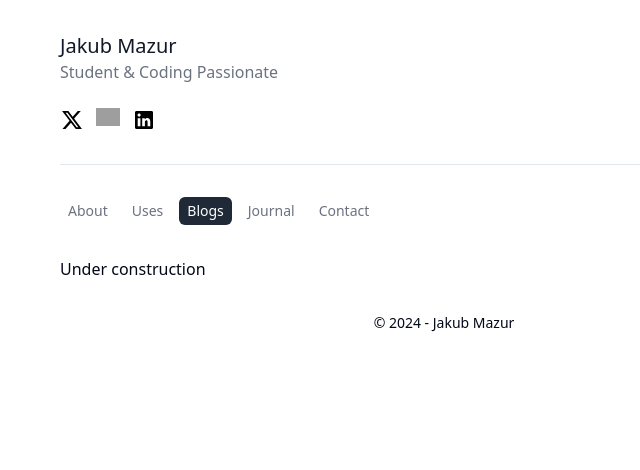
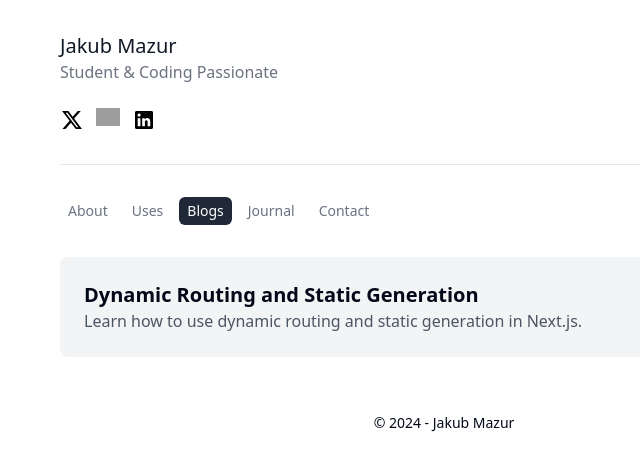
Before and after one commit to jakmaz/portfolio, a Next.js app: page /blogs in a window 1280 px wide. Shown: the top 470 px of the page, without its empty margins (196-836 px from the left). Built offline with nearby package versions, Linux system fonts and the light colour scheme; grey boxes are pictures that could not be loaded.

Commit message:
✨ Basic blogs implementation

```diff
--- a/app/blogs/[title]/page.tsx
+++ b/app/blogs/[title]/page.tsx
@@ -1,3 +1,46 @@
-export default function BlogPage() {
-  return <h1>Under construction</h1>;
+import markdownToHtml from "@/lib/markdown";
+import { getAllPosts, getPostByTitle } from "@/lib/postsUtils";
+import { Metadata } from "next";
+import { notFound } from "next/navigation";
+
+export default async function Post({ params }: { params: { title: string } }) {
+  const post = getPostByTitle(params.title);
+
+  if (!post) {
+    return notFound();
+  }
+
+  const content = await markdownToHtml(post.content || "");
+
+  return (
+    <main>
+      <h1>{post.title}</h1>
+    </main>
+  );
 }
+
+export function generateMetadata({
+  params,
+}: {
+  params: { title: string };
+}): Metadata {
+  const post = getPostByTitle(params.title);
+
+  if (!post) {
+    return notFound();
+  }
+
+  const title = "Blog post";
+
+  return {
+    title,
+  };
+}
+
+export async function generateStaticParams() {
+  const posts = getAllPosts();
+
+  return posts.map((post) => ({
+    title: post.title,
+  }));
+}
--- a/app/blogs/page.tsx
+++ b/app/blogs/page.tsx
@@ -1,3 +1,19 @@
-export default function Blogs() {
-  return <h1>Under construction</h1>;
+import { getAllPosts } from "@/lib/postsUtils";
+import Link from "next/link";
+
+export default async function Blogs() {
+  const posts = getAllPosts(); // Fetch all posts directly in the component
+
+  return (
+    <div>
+      {posts.map((post) => (
+        <Link href={`/blogs/${post.slugTitle}`} key={post.slugTitle}>
+          <div className="block p-6 mb-6 bg-gray-100 rounded-lg">
+            <h2 className="text-xl font-semibold">{post.title}</h2>
+            <p className="text-gray-600">{post.excerpt}</p>
+          </div>
+        </Link>
+      ))}
+    </div>
+  );
 }
--- a/components/navbar.tsx
+++ b/components/navbar.tsx
@@ -45,8 +45,11 @@ const Tab = ({ text, href, selected, setSelected }: TabProps) => {
 
 export default function Navbar() {
   const pathname = usePathname();
+
   const currentTab =
-    tabs.find((tab) => tab.href === pathname)?.title || tabs[0].title;
+    tabs.find((tab) =>
+      tab.href === "/" ? pathname === tab.href : pathname.startsWith(tab.href),
+    )?.title || tabs[0].title;
 
   return (
     <div className="flex flex-wrap items-center gap-2">
--- /dev/null
+++ b/lib/markdown.ts
@@ -0,0 +1,8 @@
+import type { VFileCompatible } from "vfile";
+import { remark } from "remark";
+import html from "remark-html";
+
+export default async function markdownToHtml(markdown: VFileCompatible) {
+  const result = await remark().use(html).process(markdown);
+  return result.toString();
+}
--- /dev/null
+++ b/lib/postsUtils.ts
@@ -0,0 +1,28 @@
+import fs from "fs";
+import matter from "gray-matter";
+import { join } from "path";
+import { Post } from "./types";
+
+const postsDirectory = join(process.cwd(), "posts");
+
+export function getPostSlugs() {
+  return fs.readdirSync(postsDirectory);
+}
+
+export function getPostByTitle(slugTitle: string) {
+  const realSlug = slugTitle.replace(/\.md$/, "");
+  const fullPath = join(postsDirectory, `${realSlug}.md`);
+  const fileContents = fs.readFileSync(fullPath, "utf8");
+  const { data, content } = matter(fileContents);
+
+  return { ...data, slugTitle: realSlug, content } as Post;
+}
+
+export function getAllPosts(): Post[] {
+  const slugs = getPostSlugs();
+  const posts = slugs
+    .map((title) => getPostByTitle(title))
+    // sort posts by date in descending order
+    .sort((post1, post2) => (post1.date > post2.date ? -1 : 1));
+  return posts;
+}
--- /dev/null
+++ b/lib/types.ts
@@ -0,0 +1,7 @@
+export type Post = {
+  slugTitle: string;
+  title: string;
+  excerpt: string;
+  date: string;
+  content: string;
+};
--- /dev/null
+++ b/posts/dynamic-routing.md
@@ -0,0 +1,13 @@
+---
+title: "Dynamic Routing and Static Generation"
+excerpt: "Learn how to use dynamic routing and static generation in Next.js."
+date: "2020-03-16T05:35:07.322Z"
+---
+
+Lorem ipsum dolor sit amet, consectetur adipiscing elit, sed do eiusmod tempor incididunt ut labore et dolore magna aliqua. Praesent elementum facilisis leo vel fringilla est ullamcorper eget. At imperdiet dui accumsan sit amet nulla facilities morbi tempus. Praesent elementum facilisis leo vel fringilla. Congue mauris rhoncus aenean vel. Egestas sed tempus urna et pharetra pharetra massa massa ultricies.
+
+Venenatis cras sed felis eget velit. Consectetur libero id faucibus nisl tincidunt. Gravida in fermentum et sollicitudin ac orci phasellus egestas tellus. Volutpat consequat mauris nunc congue nisi vitae. Id aliquet risus feugiat in ante metus dictum at tempor. Sed blandit libero volutpat sed cras. Sed odio morbi quis commodo odio aenean sed adipiscing. Velit euismod in pellentesque massa placerat. Mi bibendum neque egestas congue quisque egestas diam in arcu. Nisi lacus sed viverra tellus in. Nibh cras pulvinar mattis nunc sed. Luctus accumsan tortor posuere ac ut consequat semper viverra. Fringilla ut morbi tincidunt augue interdum velit euismod.
+
+## Lorem Ipsum
+
+Tristique senectus et netus et malesuada fames ac turpis. Ridiculous mus mauris vitae ultricies leo integer malesuada nunc vel. In mollis nunc sed id semper. Egestas tellus rutrum tellus pellentesque. Phasellus vestibulum lorem sed risus ultricies tristique nulla. Quis blandit turpis cursus in hac habitasse platea dictumst quisque. Eros donec ac odio tempor orci dapibus ultrices. Aliquam sem et tortor consequat id porta nibh. Adipiscing elit duis tristique sollicitudin nibh sit amet commodo nulla. Diam vulputate ut pharetra sit amet. Ut tellus elementum sagittis vitae et leo. Arcu non odio euismod lacinia at quis risus sed vulputate.
```
Also changed, not shown: package.json (+6 -1 lines), 1 other file (tests, documents, lock files or other folders).
